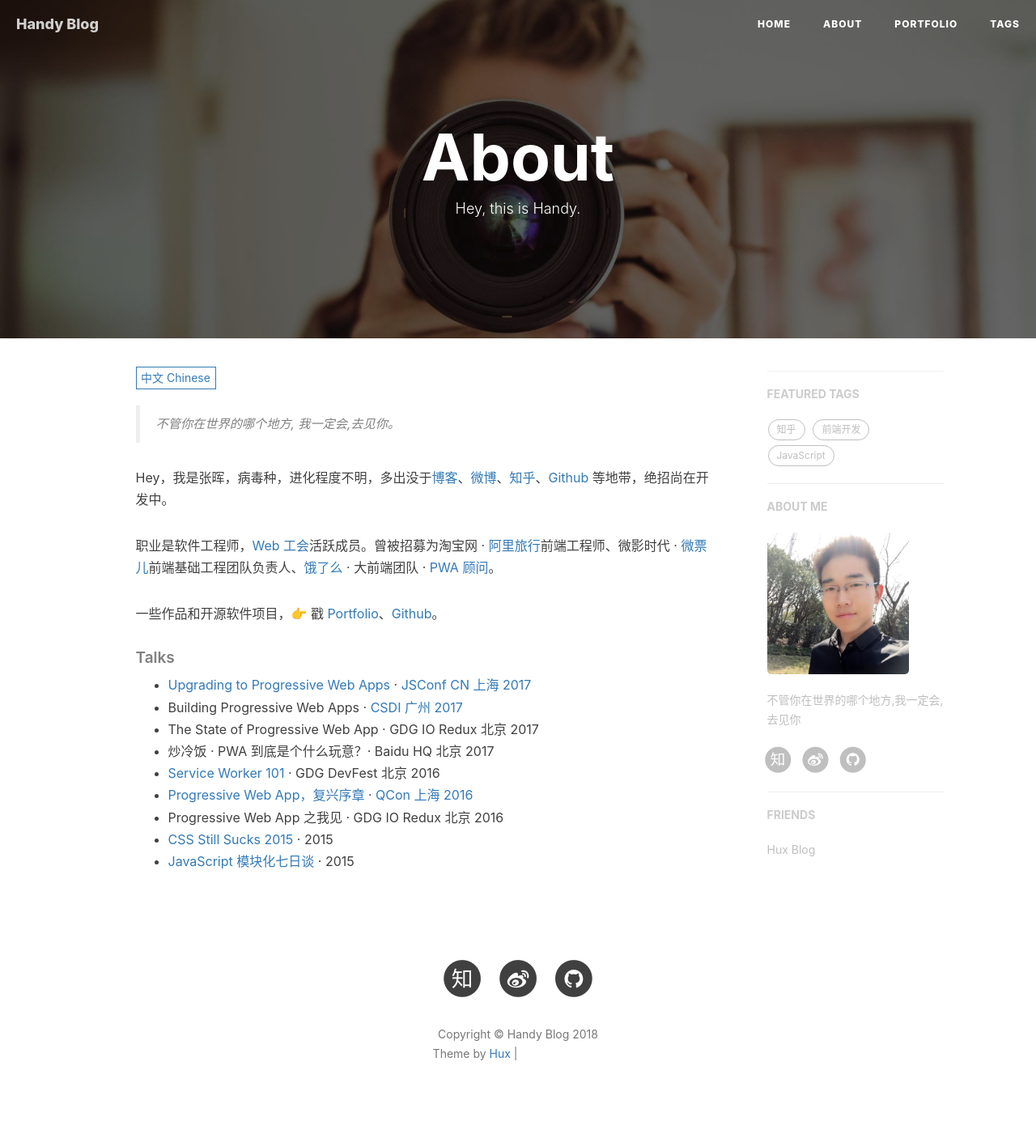
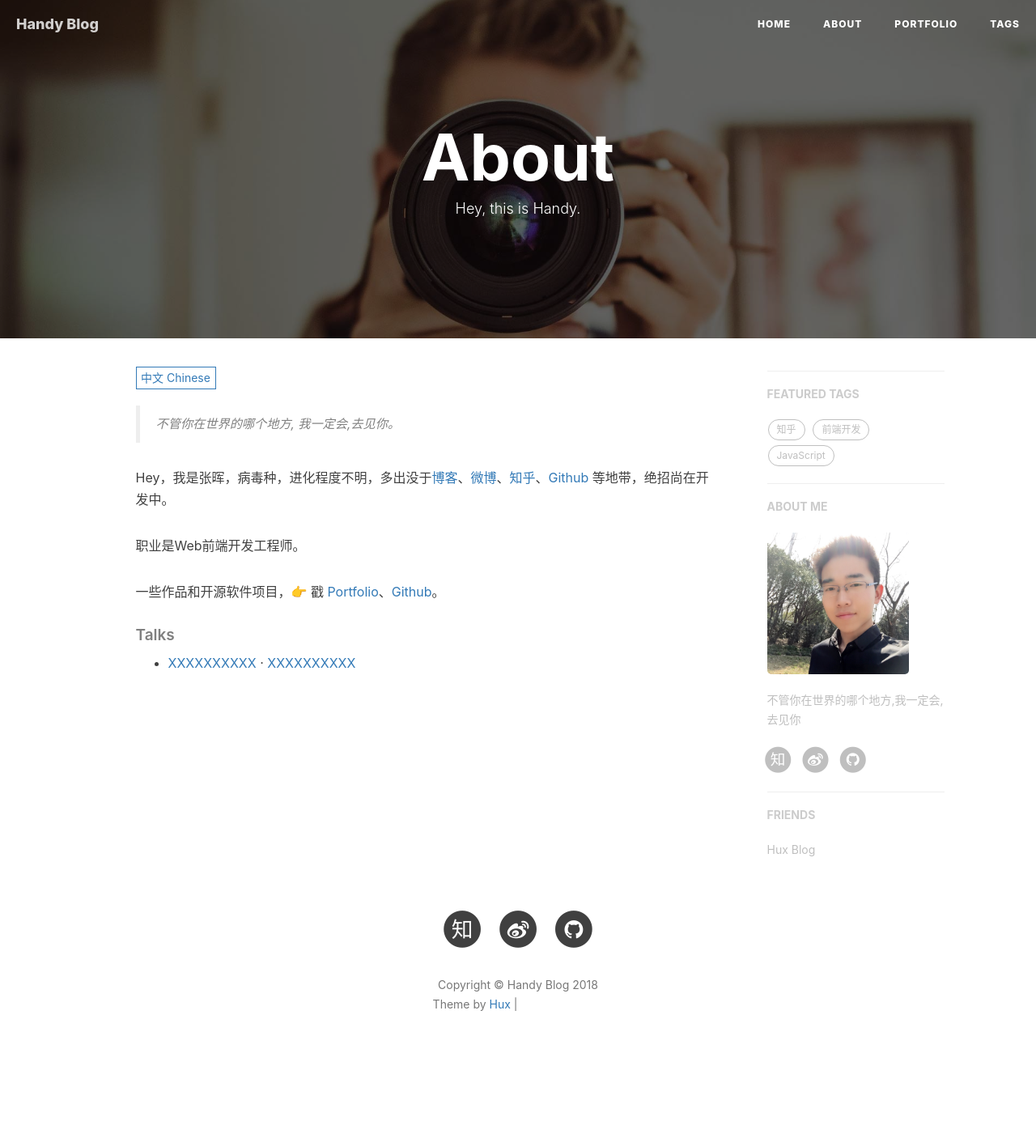
Before and after one commit to handyzhang/handyzhang.github.io, a Jekyll site: the page built from about.html, in a window 1280 px wide. Shown: the whole page at 81% size. Built offline with Jekyll 4.4.1, drawn with Linux system fonts in a browser that asks for light colours; nearby versions of some CDN libraries; comment, search, counter and statistics services are not loaded; after the commit the page ends 1345 px from its top, so only the background shows below that; grey boxes are pictures that could not be loaded.

```diff
--- a/_includes/about/en.md
+++ b/_includes/about/en.md
@@ -1,33 +1,15 @@
+> 不管你在世界的哪个地方,
+> 我一定会,去见你。
 
 
-> Yet another man.
+Hey，我是张晖，病毒种，进化程度不明，多出没于[博客](https://handyzhang.github.io)、[微博](weibo.com/myhandy)、[知乎](https://www.zhihu.com/people/handyzhang/pins/posts)、[Github](https://github.com/handyzhang) 等地带，绝招尚在开发中。
 
+职业是Web前端开发工程师。
 
-Hi, I am *@huxpro* (Huang, Xuan), a software engineer & a designer. I previously worked as Web Front-End Engineer at [Alibaba Trip](https://www.alitrip.com/); Web Front-End Infrastructure Team Lead at [Wepiao.com](https://www.crunchbase.com/organization/wepiao#/entity); And [Invited Consultant on PWA]((https://medium.com/elemefe/upgrading-ele-me-to-progressive-web-app-2a446832e509)) at [Ele.me](https://github.com/elemefe/).
-
-I studied Digital Media Art and graduated from [Communication University of China](https://en.wikipedia.org/wiki/Communication_University_of_China) by 2016, and am studying Computer Science at [Rochester Institute of Technology](https://en.wikipedia.org/wiki/Rochester_Institute_of_Technology) from 2017.
-
+一些作品和开源软件项目，👉 戳 [Portfolio](/portfolio)、[Github](https://github.com/handyzhang)。
 
 ##### Talks
 
-- [Upgrading to Progressive Web Apps][9] · [JSConf China Shanghai 2017](http://2017.jsconf.cn/)
-- Building Progressive Web Apps · [CSDI Guangzhou 2017](http://www.csdisummit.com/)
-- The State of Progressive Web App · GDG IO Redux Beijing 2017
-- PWA Rehashing · Baidu HQ Beijing 2017
-- [Service Worker 101][5] · GDG DevFest Beijing 2016
-- [Progressive Web Apps][4] · QCon Shanghai 2016
-- Progressive Web App in my POV · GDG IO Redux Beijing 2016
-- [CSS Still Sucks 2015][2] · 2015
-- [JavaScript Modularization Journey][1] · 2015
+- [XXXXXXXXXX][0] · [XXXXXXXXXX](https://github.com/handyzhang)
 
-
-
-[1]: //handyzhang.github.io/2015/07/09/js-module-7day/
-[2]: //handyzhang.github.io/2015/12/28/css-sucks-2015/
-[3]: //handyzhang.github.io/2016/06/05/pwa-in-my-pov/
-[4]: //handyzhang.github.io/2016/10/20/pwa-qcon2016/
-[5]: //handyzhang.github.io/2016/11/20/sw-101-gdgdf/
-[6]: https://yanshuo.io/assets/player/?deck=58ac8598b123db0067292f92 "PWA Rehashing"
-[7]: https://yanshuo.io/assets/player/?deck=593ad6fbfe88c2006a0a0d6d "The State of PWA"
-[8]: https://yanshuo.io/assets/player/?deck=594d673d570c357d0698a950 "Building PWA"
-[9]: //handyzhang.github.io/jsconfcn2017/
+[0]: https://handyzhang.github.io/
--- a/_includes/about/zh.md
+++ b/_includes/about/zh.md
@@ -1,31 +1,14 @@
 > 不管你在世界的哪个地方,
 > 我一定会,去见你。
 
-Hey，我是张晖，病毒种，进化程度不明，多出没于[博客](https://handyzhang.github.io)、[微博](weibo.com/myhandy)、[知乎](https://www.zhihu.com/people/handyzhang/pins/posts)、[Github](http://github.com/handyzhang) 等地带，绝招尚在开发中。
+Hey，我是张晖，病毒种，进化程度不明，多出没于[博客](https://handyzhang.github.io)、[微博](weibo.com/myhandy)、[知乎](https://www.zhihu.com/people/handyzhang/pins/posts)、[Github](https://github.com/handyzhang) 等地带，绝招尚在开发中。
 
-职业是软件工程师，[Web 工会](https://medium.com/ben-and-dion/team-web-3315aa447fb2#.359a9c6cl)活跃成员。曾被招募为淘宝网 · [阿里旅行](http://alitrip.com)前端工程师、微影时代 · [微票儿](http://www.wepiao.com/?r=movie)前端基础工程团队负责人、[饿了么](https://ele.me/) · 大前端团队 · [PWA 顾问](https://medium.com/elemefe/upgrading-ele-me-to-progressive-web-app-2a446832e509)。
+职业是Web前端开发工程师。
 
-一些作品和开源软件项目，👉 戳 [Portfolio](/portfolio)、[Github](http://github.com/handyzhang)。
-
+一些作品和开源软件项目，👉 戳 [Portfolio](/portfolio)、[Github](https://github.com/handyzhang)。
 
 ##### Talks
 
-- [Upgrading to Progressive Web Apps][9] · [JSConf CN 上海 2017](http://2017.jsconf.cn/)
-- Building Progressive Web Apps · [CSDI 广州 2017](http://www.csdisummit.com/)
-- The State of Progressive Web App · GDG IO Redux 北京 2017
-- 炒冷饭 · PWA 到底是个什么玩意？· Baidu HQ 北京 2017
-- [Service Worker 101][5] · GDG DevFest 北京 2016
-- [Progressive Web App，复兴序章][4] · [QCon 上海 2016](http://2016.qconshanghai.com/presentation/3111)
-- Progressive Web App 之我见 · GDG IO Redux 北京 2016
-- [CSS Still Sucks 2015][2] · 2015
-- [JavaScript 模块化七日谈][1] · 2015
+- [XXXXXXXXXX][0] · [XXXXXXXXXX](https://github.com/handyzhang)
 
-[1]: //handyzhang.github.io/2015/07/09/js-module-7day/
-[2]: //handyzhang.github.io/2015/12/28/css-sucks-2015/
-[3]: //handyzhang.github.io/2016/06/05/pwa-in-my-pov/
-[4]: //handyzhang.github.io/2016/10/20/pwa-qcon2016/
-[5]: //handyzhang.github.io/2016/11/20/sw-101-gdgdf/
-[6]: https://yanshuo.io/assets/player/?deck=58ac8598b123db0067292f92 "PWA Rehashing"
-[7]: https://yanshuo.io/assets/player/?deck=593ad6fbfe88c2006a0a0d6d "The State of PWA"
-[8]: https://yanshuo.io/assets/player/?deck=594d673d570c357d0698a950 "Building PWA"
-[9]: //handyzhang.github.io/jsconfcn2017/
+[0]: https://handyzhang.github.io/
--- a/index.html
+++ b/index.html
@@ -1,4 +1,5 @@
 ---
+title:"敌军还有三十秒到达战场~ 博客正在开发"
 layout: page
 description: "不管你在世界的哪个地方,我一定会,去见你"
 ---
```
